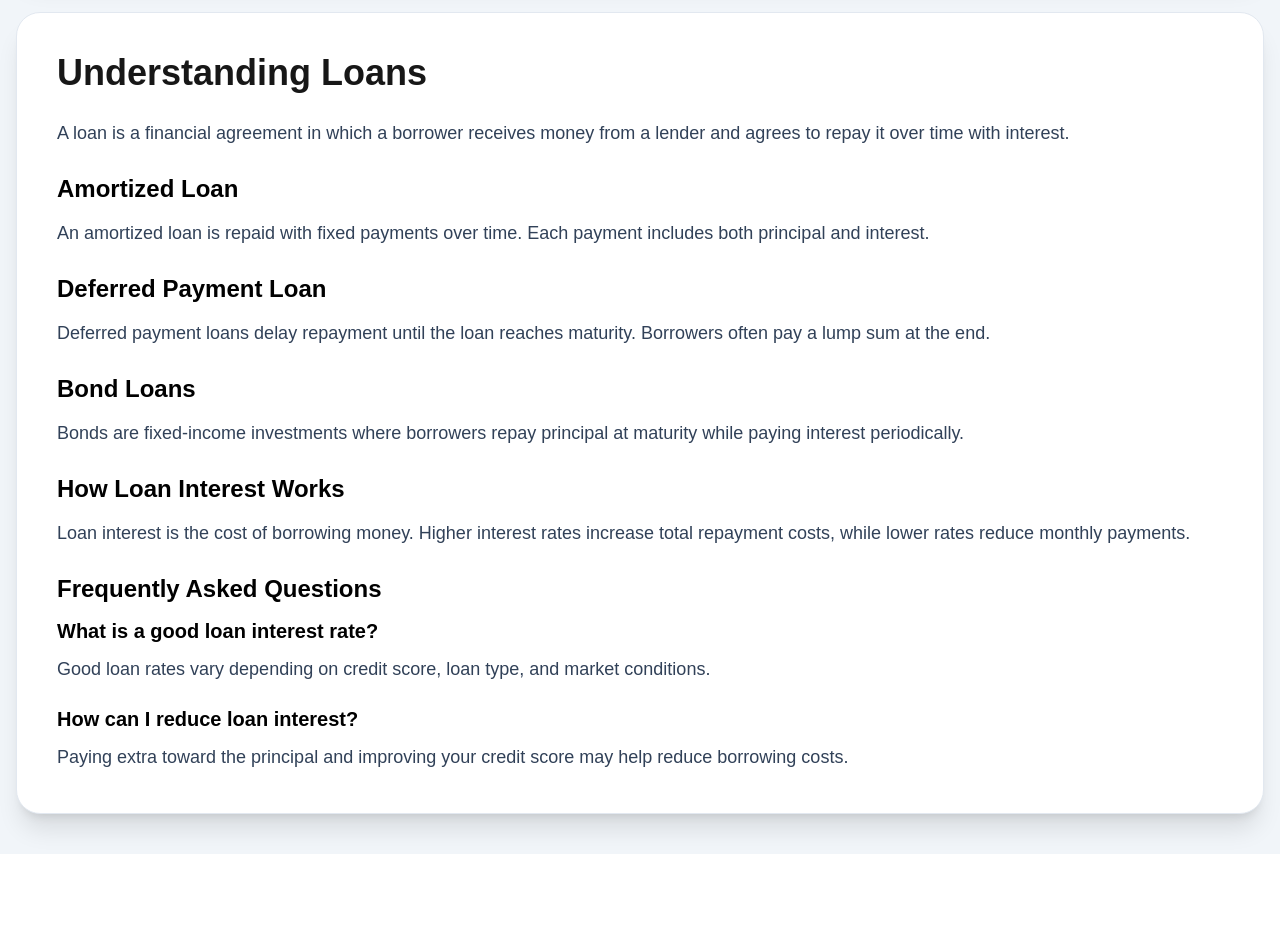
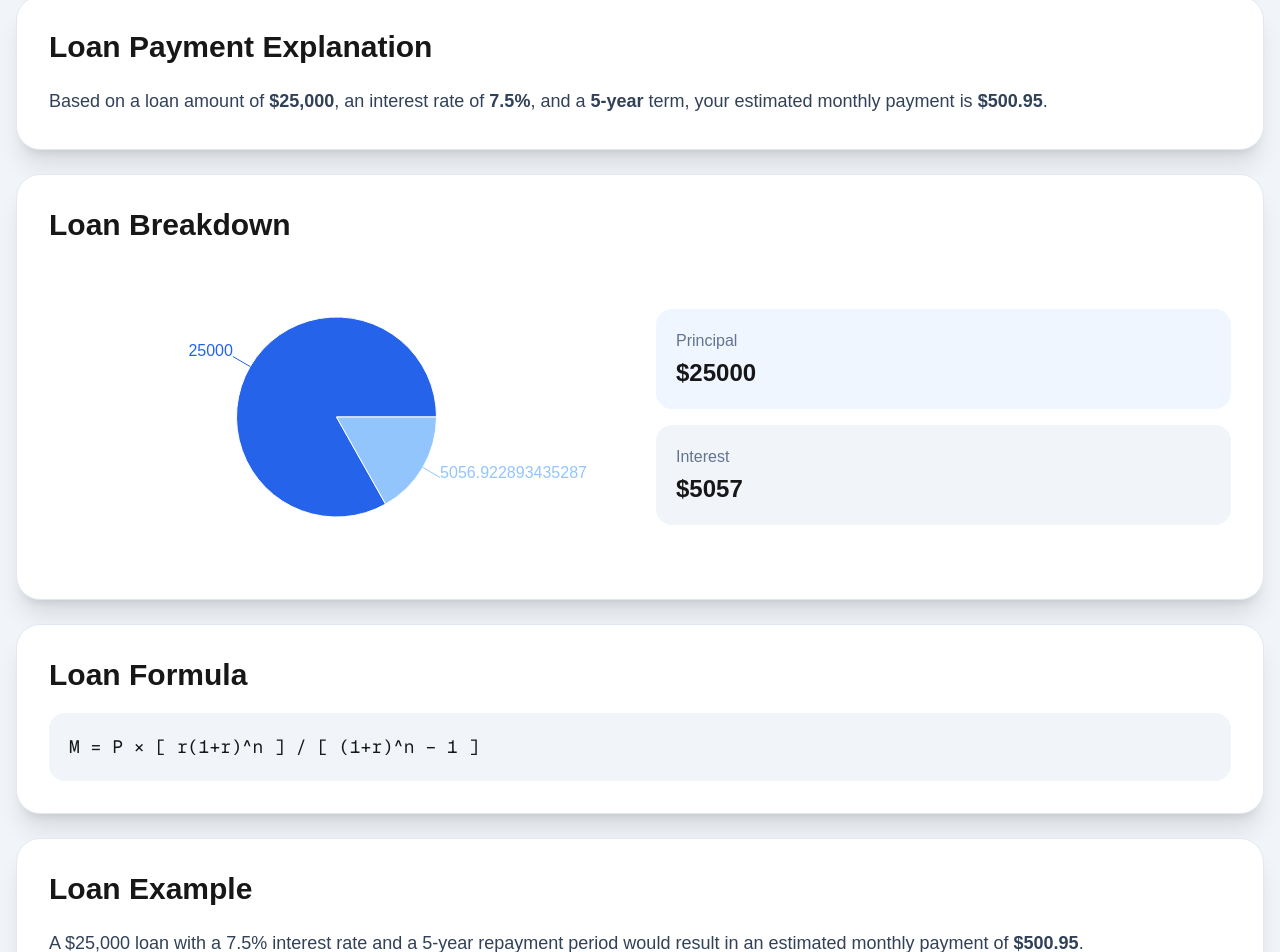
Before and after one commit to dekai-qingyang/seo-site, a Next.js app: page /loan-calculator in a window 1280 px wide. Shown: the part 1623-2575 px from the top of the page. Before the commit the page ends 2477 px from the top, so only its background shows below. Built offline with nearby package versions, Linux system fonts and the light colour scheme.

Commit message:
improve loan calculator seo

```diff
--- a/app/loan-calculator/page.tsx
+++ b/app/loan-calculator/page.tsx
@@ -2,31 +2,68 @@
 
 import { useMemo, useState } from "react"
 
+import {
+  PieChart,
+  Pie,
+  Cell,
+  ResponsiveContainer,
+  Tooltip,
+} from "recharts"
+
 export default function LoanCalculator() {
 
   const [loanAmount, setLoanAmount] = useState(25000)
+
   const [interestRate, setInterestRate] = useState(7.5)
+
   const [loanTerm, setLoanTerm] = useState(5)
+
   const [loanType, setLoanType] = useState("amortized")
 
-  const monthlyInterest = interestRate / 100 / 12
+  const monthlyInterest =
+    interestRate / 100 / 12
 
-  const totalPayments = loanTerm * 12
+  const totalPayments =
+    loanTerm * 12
 
   const monthlyPayment =
     loanType === "amortized"
       ? loanAmount *
-        (monthlyInterest *
-          Math.pow(1 + monthlyInterest, totalPayments)) /
-        (Math.pow(1 + monthlyInterest, totalPayments) - 1)
+        (
+          monthlyInterest *
+          Math.pow(
+            1 + monthlyInterest,
+            totalPayments
+          )
+        ) /
+        (
+          Math.pow(
+            1 + monthlyInterest,
+            totalPayments
+          ) - 1
+        )
       : loanAmount * monthlyInterest
 
   const totalInterest =
     loanType === "amortized"
       ? monthlyPayment * totalPayments - loanAmount
-      : loanAmount * (interestRate / 100) * loanTerm
+      : loanAmount *
+        (interestRate / 100) *
+        loanTerm
 
-  const totalCost = loanAmount + totalInterest
+  const totalCost =
+    loanAmount + totalInterest
+
+  const chartData = [
+    {
+      name: "Principal",
+      value: loanAmount,
+    },
+    {
+      name: "Interest",
+      value: totalInterest,
+    },
+  ]
 
   const report = useMemo(() => {
 
@@ -36,7 +73,8 @@ export default function LoanCalculator() {
 
     for (let i = 1; i <= totalPayments; i++) {
 
-      const interest = balance * monthlyInterest
+      const interest =
+        balance * monthlyInterest
 
       const principal =
         loanType === "amortized"
@@ -49,7 +87,8 @@ export default function LoanCalculator() {
         payment: i,
         interest,
         principal,
-        balance: balance > 0 ? balance : 0,
+        balance:
+          balance > 0 ? balance : 0,
       })
     }
 
@@ -64,6 +103,7 @@ export default function LoanCalculator() {
   ])
 
   return (
+
     <main className="min-h-screen bg-slate-100 py-4 lg:py-10 px-2 lg:px-4">
 
       <div className="max-w-7xl mx-auto">
@@ -79,9 +119,10 @@ export default function LoanCalculator() {
             </h1>
 
             <p className="text-blue-100 text-sm lg:text-lg leading-7">
-              A loan is a contract between a borrower and a lender
-              in which the borrower receives money that must be
-              repaid over time with interest.
+              Calculate loan payments,
+              amortization schedules,
+              total interest,
+              and repayment costs instantly.
             </p>
 
           </div>
@@ -115,8 +156,6 @@ export default function LoanCalculator() {
                   suffix="Years"
                 />
 
-                {/* LOAN TYPE */}
-
                 <div>
 
                   <label className="block text-sm font-semibold mb-2 text-slate-700">
@@ -126,10 +165,13 @@ export default function LoanCalculator() {
                   <select
                     value={loanType}
                     onChange={(e) =>
-                      setLoanType(e.target.value)
+                      setLoanType(
+                        e.target.value
+                      )
                     }
                     className="w-full border border-slate-200 rounded-2xl py-3 px-4 bg-white shadow-sm"
                   >
+
                     <option value="amortized">
                       Amortized Loan
                     </option>
@@ -219,78 +261,7 @@ export default function LoanCalculator() {
 
                 </div>
 
-                {/* MOBILE */}
-
-                <div className="block lg:hidden divide-y divide-slate-200">
-
-                  {report.slice(0, 12).map((row, index) => (
-
-                    <div
-                      key={index}
-                      className="p-4"
-                    >
-
-                      <div className="flex justify-between items-center mb-3">
-
-                        <div className="font-bold text-lg">
-                          Payment {index + 1}
-                        </div>
-
-                        <div className="text-sm text-slate-500">
-                          Month
-                        </div>
-
-                      </div>
-
-                      <div className="grid grid-cols-2 gap-3 text-sm">
-
-                        <div className="bg-slate-50 rounded-2xl p-3">
-
-                          <div className="text-slate-500 mb-1">
-                            Interest
-                          </div>
-
-                          <div className="font-bold">
-                            ${row.interest.toFixed(0)}
-                          </div>
-
-                        </div>
-
-                        <div className="bg-slate-50 rounded-2xl p-3">
-
-                          <div className="text-slate-500 mb-1">
-                            Principal
-                          </div>
-
-                          <div className="font-bold">
-                            ${row.principal.toFixed(0)}
-                          </div>
-
-                        </div>
-
-                        <div className="bg-blue-50 rounded-2xl p-3 col-span-2">
-
-                          <div className="text-slate-500 mb-1">
-                            Remaining Balance
-                          </div>
-
-                          <div className="font-black text-lg">
-                            ${row.balance.toFixed(0)}
-                          </div>
-
-                        </div>
-
-                      </div>
-
-                    </div>
-
-                  ))}
-
-                </div>
-
-                {/* DESKTOP */}
-
-                <div className="hidden lg:block overflow-x-auto">
+                <div className="overflow-x-auto">
 
                   <table className="w-full text-left">
 
@@ -320,7 +291,9 @@ export default function LoanCalculator() {
 
                     <tbody>
 
-                      {report.slice(0, 12).map((row, index) => (
+                      {report
+                        .slice(0, 12)
+                        .map((row, index) => (
 
                         <tr
                           key={index}
@@ -361,109 +334,94 @@ export default function LoanCalculator() {
 
         </div>
 
-        {/* ARTICLE */}
+        {/* EXPLANATION */}
 
-        <section className="bg-white rounded-3xl shadow-xl border border-slate-200 p-5 lg:p-10 mt-6 lg:mt-10">
+        <div className="bg-white rounded-3xl shadow-xl border border-slate-200 p-6 lg:p-8 mt-6">
 
-          <h2 className="text-3xl lg:text-4xl font-black mb-6">
-            Understanding Loans
+          <h2 className="text-3xl font-black mb-5">
+            Loan Payment Explanation
           </h2>
 
-          <div className="space-y-6 text-slate-700 leading-8 text-base lg:text-lg">
+          <p className="text-slate-700 leading-8 text-lg">
 
-            <p>
-              A loan is a financial agreement in which a borrower
-              receives money from a lender and agrees to repay it
-              over time with interest.
-            </p>
+            Based on a loan amount of
+            <strong> ${loanAmount.toLocaleString()}</strong>,
+            an interest rate of
+            <strong> {interestRate}%</strong>,
+            and a
+            <strong> {loanTerm}-year</strong> term,
+            your estimated monthly payment is
+            <strong> ${monthlyPayment.toFixed(2)}</strong>.
 
-            <div>
-
-              <h3 className="text-2xl font-bold mb-3 text-black">
-                Amortized Loan
-              </h3>
-
-              <p>
-                An amortized loan is repaid with fixed payments
-                over time. Each payment includes both principal
-                and interest.
           </p>
 
         </div>
 
-            <div>
+        {/* CHART */}
 
-              <h3 className="text-2xl font-bold mb-3 text-black">
-                Deferred Payment Loan
-              </h3>
+        <div className="bg-white rounded-3xl shadow-xl border border-slate-200 p-6 lg:p-8 mt-6">
 
-              <p>
-                Deferred payment loans delay repayment until the
-                loan reaches maturity. Borrowers often pay a lump
-                sum at the end.
-              </p>
+          <h2 className="text-3xl font-black mb-6">
+            Loan Breakdown
+          </h2>
+
+          <div className="grid lg:grid-cols-2 gap-8 items-center">
+
+            <div className="h-[300px]">
+
+              <ResponsiveContainer
+                width="100%"
+                height="100%"
+              >
+
+                <PieChart>
+
+                  <Pie
+                    data={chartData}
+                    cx="50%"
+                    cy="50%"
+                    outerRadius={100}
+                    dataKey="value"
+                    label
+                  >
+
+                    <Cell fill="#2563eb" />
+
+                    <Cell fill="#93c5fd" />
+
+                  </Pie>
+
+                  <Tooltip />
+
+                </PieChart>
+
+              </ResponsiveContainer>
 
             </div>
 
-            <div>
+            <div className="space-y-4">
 
-              <h3 className="text-2xl font-bold mb-3 text-black">
-                Bond Loans
-              </h3>
+              <div className="bg-blue-50 rounded-2xl p-5">
 
-              <p>
-                Bonds are fixed-income investments where borrowers
-                repay principal at maturity while paying interest
-                periodically.
-              </p>
+                <div className="text-slate-500 mb-1">
+                  Principal
+                </div>
+
+                <div className="text-2xl font-black">
+                  ${loanAmount.toFixed(0)}
+                </div>
 
               </div>
 
-            <div>
+              <div className="bg-slate-100 rounded-2xl p-5">
 
-              <h3 className="text-2xl font-bold mb-3 text-black">
-                How Loan Interest Works
-              </h3>
-
-              <p>
-                Loan interest is the cost of borrowing money.
-                Higher interest rates increase total repayment costs,
-                while lower rates reduce monthly payments.
-              </p>
-
+                <div className="text-slate-500 mb-1">
+                  Interest
                 </div>
 
-            <div>
-
-              <h3 className="text-2xl font-bold mb-3 text-black">
-                Frequently Asked Questions
-              </h3>
-
-              <div className="space-y-5">
-
-                <div>
-
-                  <h4 className="font-bold text-xl mb-2 text-black">
-                    What is a good loan interest rate?
-                  </h4>
-
-                  <p>
-                    Good loan rates vary depending on credit score,
-                    loan type, and market conditions.
-                  </p>
-
+                <div className="text-2xl font-black">
+                  ${totalInterest.toFixed(0)}
                 </div>
-
-                <div>
-
-                  <h4 className="font-bold text-xl mb-2 text-black">
-                    How can I reduce loan interest?
-                  </h4>
-
-                  <p>
-                    Paying extra toward the principal and improving
-                    your credit score may help reduce borrowing costs.
-                  </p>
 
               </div>
 
@@ -473,11 +431,131 @@ export default function LoanCalculator() {
 
         </div>
 
-        </section>
+        {/* FORMULA */}
+
+        <div className="bg-white rounded-3xl shadow-xl border border-slate-200 p-6 lg:p-8 mt-6">
+
+          <h2 className="text-3xl font-black mb-5">
+            Loan Formula
+          </h2>
+
+          <div className="bg-slate-100 rounded-2xl p-5 overflow-x-auto">
+
+            <p className="text-lg font-mono">
+              M = P × [ r(1+r)^n ] / [ (1+r)^n − 1 ]
+            </p>
+
+          </div>
+
+        </div>
+
+        {/* EXAMPLE */}
+
+        <div className="bg-white rounded-3xl shadow-xl border border-slate-200 p-6 lg:p-8 mt-6">
+
+          <h2 className="text-3xl font-black mb-5">
+            Loan Example
+          </h2>
+
+          <p className="text-slate-700 leading-8 text-lg">
+
+            A $25,000 loan with a 7.5% interest rate
+            and a 5-year repayment period would
+            result in an estimated monthly payment of
+            <strong> ${monthlyPayment.toFixed(2)}</strong>.
+
+          </p>
+
+        </div>
+
+        {/* FAQ */}
+
+        <div className="bg-white rounded-3xl shadow-xl border border-slate-200 p-6 lg:p-8 mt-6">
+
+          <h2 className="text-3xl font-black mb-6">
+            Loan FAQ
+          </h2>
+
+          <div className="space-y-6">
+
+            <div>
+
+              <h3 className="font-bold text-xl mb-2">
+                How is a loan payment calculated?
+              </h3>
+
+              <p className="text-slate-700 leading-8">
+                Loan payments depend on loan amount,
+                interest rate, repayment term,
+                and loan structure.
+              </p>
+
+            </div>
+
+            <div>
+
+              <h3 className="font-bold text-xl mb-2">
+                What is an amortized loan?
+              </h3>
+
+              <p className="text-slate-700 leading-8">
+                Amortized loans use fixed payments
+                that gradually reduce the principal
+                balance over time.
+              </p>
+
+            </div>
+
+          </div>
+
+        </div>
+
+        {/* RELATED */}
+
+        <div className="bg-white rounded-3xl shadow-xl border border-slate-200 p-6 lg:p-8 mt-6 mb-10">
+
+          <h2 className="text-3xl font-black mb-6">
+            Related Calculators
+          </h2>
+
+          <div className="grid sm:grid-cols-2 lg:grid-cols-4 gap-4">
+
+            <a
+              href="/mortgage-calculator"
+              className="bg-slate-100 hover:bg-blue-50 rounded-2xl p-5 font-bold"
+            >
+              Mortgage Calculator
+            </a>
+
+            <a
+              href="/auto-loan-calculator"
+              className="bg-slate-100 hover:bg-blue-50 rounded-2xl p-5 font-bold"
+            >
+              Auto Loan Calculator
+            </a>
+
+            <a
+              href="/refinance-calculator"
+              className="bg-slate-100 hover:bg-blue-50 rounded-2xl p-5 font-bold"
+            >
+              Refinance Calculator
+            </a>
+
+            <a
+              href="/affordability-calculator"
+              className="bg-slate-100 hover:bg-blue-50 rounded-2xl p-5 font-bold"
+            >
+              Affordability Calculator
+            </a>
+
+          </div>
+
+        </div>
 
       </div>
 
     </main>
+
   )
 }
 
@@ -494,7 +572,9 @@ function InputField({
   prefix?: string
   suffix?: string
 }) {
+
   return (
+
     <div>
 
       <label className="block text-sm font-semibold mb-2 text-slate-700">
@@ -512,7 +592,9 @@ function InputField({
         <input
           type="number"
           value={value}
-          onChange={(e) => setValue(Number(e.target.value))}
+          onChange={(e) =>
+            setValue(Number(e.target.value))
+          }
           className={`w-full border border-slate-200 rounded-2xl py-3 px-4 bg-white shadow-sm focus:outline-none focus:ring-2 focus:ring-blue-500 ${
             prefix ? "pl-9" : ""
           } ${
@@ -529,6 +611,7 @@ function InputField({
       </div>
 
     </div>
+
   )
 }
 
@@ -541,6 +624,7 @@ function SummaryRow({
   value: number
   suffix?: string
 }) {
+
   return (
 
     <div className="px-4 lg:px-6 py-4">
```
Also changed, not shown: app/loan-calculator/layout.tsx (added, +15 -0 lines). Lines whose indentation alone changed are shown as unchanged.
